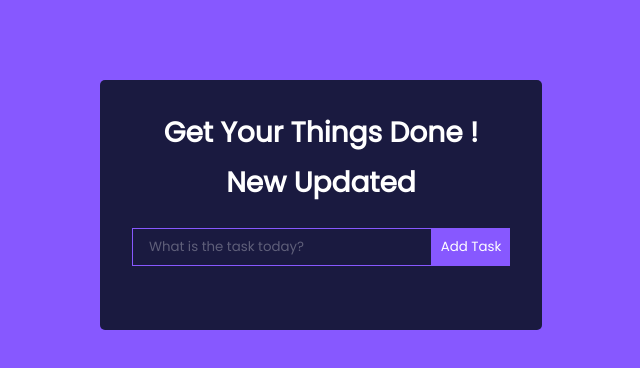
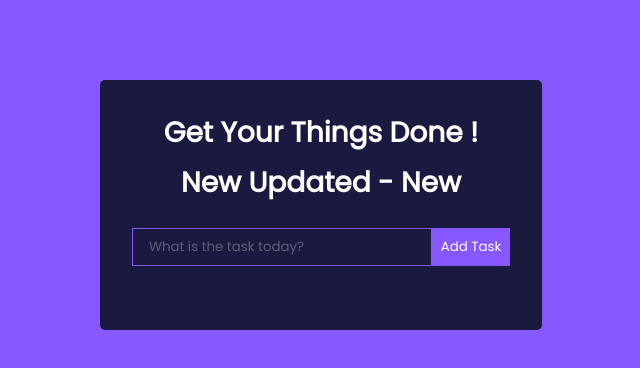
Before and after one commit to jayammtws/React-totdo, a React (Create React App) app: page / in a window 1280 px wide. Shown: the top 368 px of the page, without its empty margins (319-959 px from the left). Built offline with nearby package versions, Linux system fonts and the light colour scheme.

Commit message:
Update TodoWrapper.js

```diff
--- a/src/components/TodoWrapper.js
+++ b/src/components/TodoWrapper.js
@@ -43,7 +43,7 @@ export const TodoWrapper = () => {
   return (
     <div className="TodoWrapper">
       <h1>Get Your Things Done !</h1>
-      <h1>New Updated</h1>
+      <h1>New Updated - New</h1>
       <TodoForm addTodo={addTodo} />
       {/* display todos */}
       {todos.map((todo) =>
```
